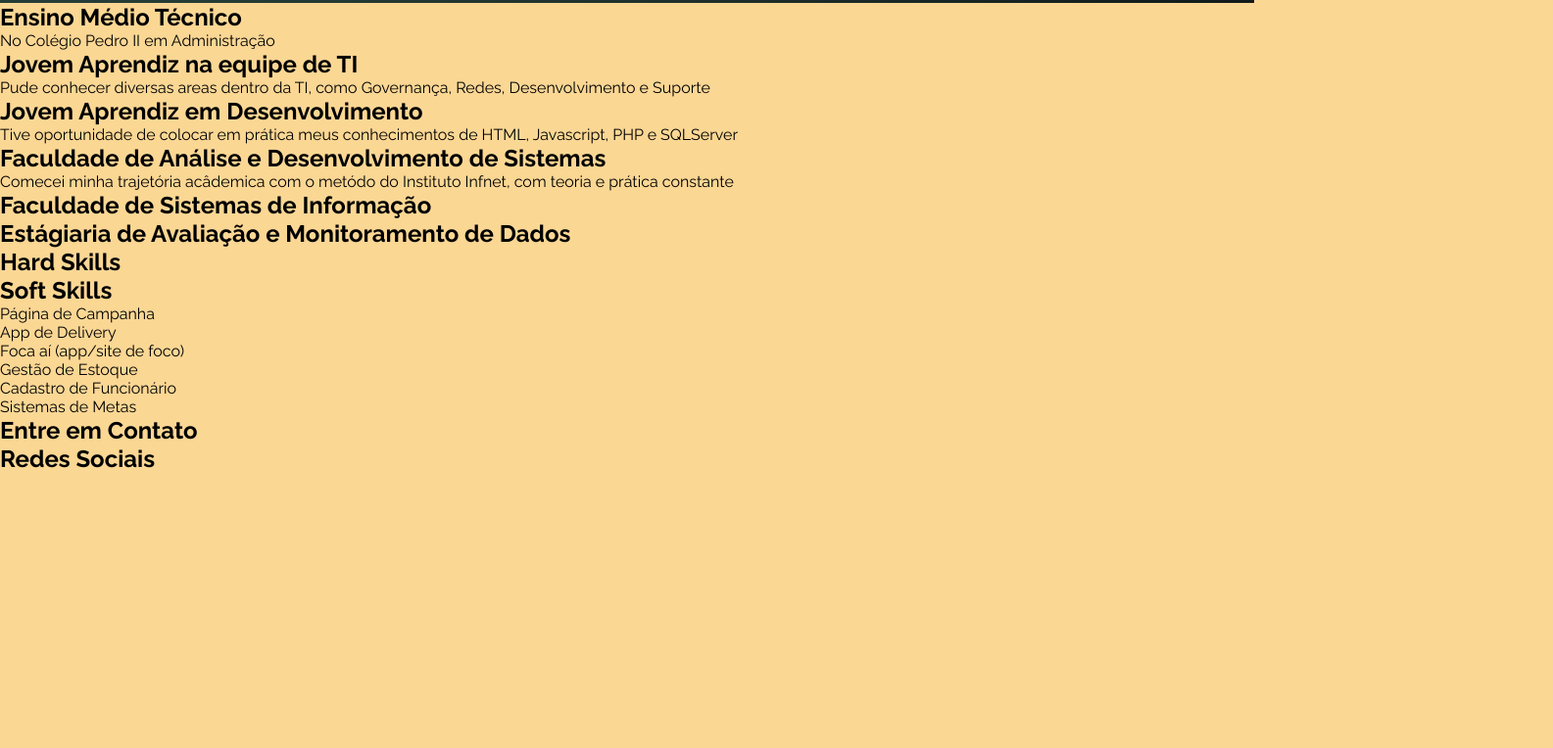
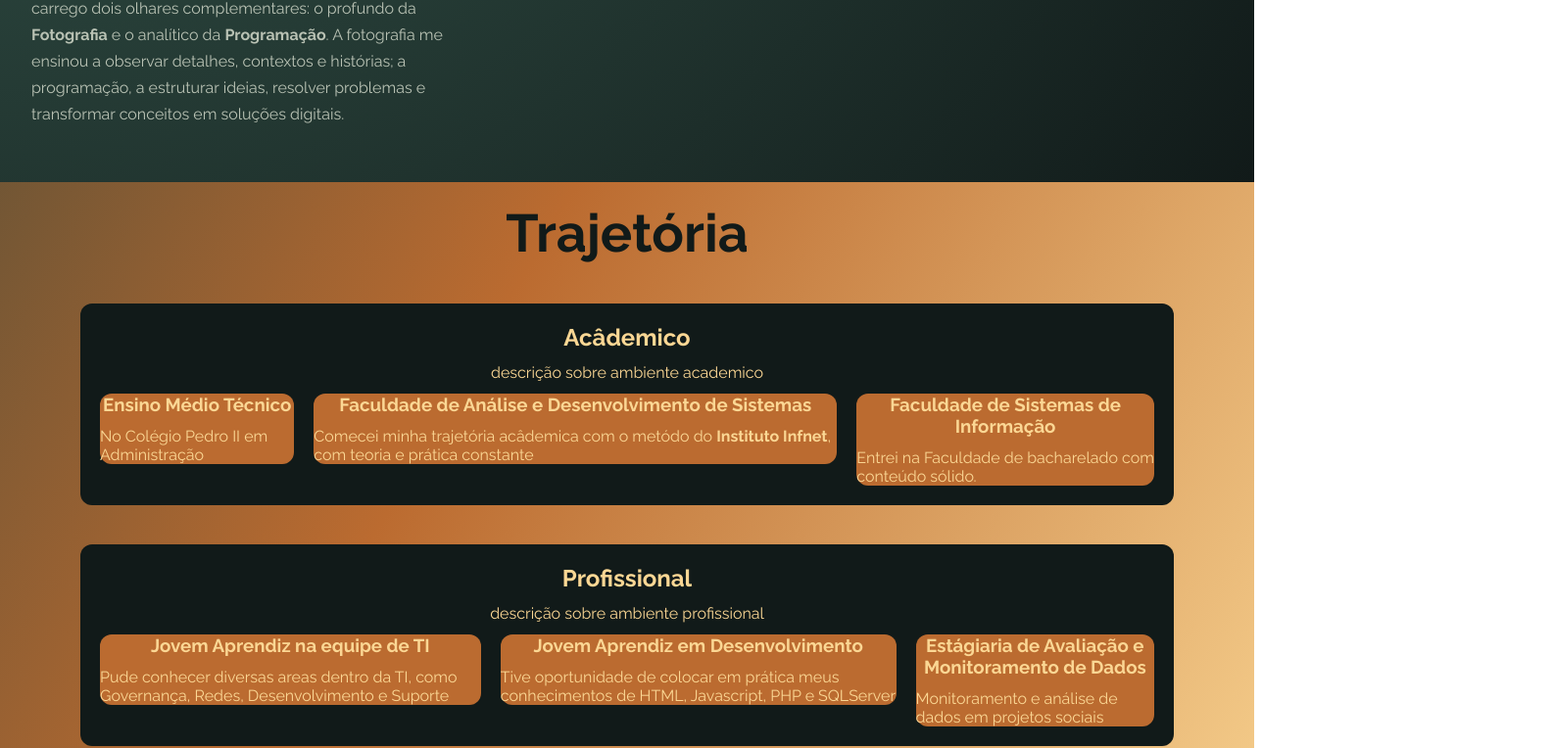
Before and after one commit to gabrielaguedes12/portfolio-moon, a React (Create React App) app: page / in a window 1280 px wide. Shown: the part 853-1617 px from the top of the page at 98% size, 1585 px wide, since content can reach past the window. Before the commit the page ends 1336 px from the top, so only its background shows below. Built offline with nearby package versions, Linux system fonts and the light colour scheme.

Commit message:
trajectory estilizacao

```diff
--- a/src/components/Hero/Hero.jsx
+++ b/src/components/Hero/Hero.jsx
@@ -1,15 +1,21 @@
 import './Hero.scss';
 import imagem from '../../img/perfilGabi.png';
+import { Link } from 'react-router-dom';
 import React from 'react';
 
 export default function Hero() {
     const GitHub = () => {
-        window.location.href = 'https://github.com/gabrielaguedes12';
+        window.open('https://github.com/gabrielaguedes12', '_blank');
     };
 
     return (
         <>
             <section className='hero'>
+                <div className='perfilTexto'>
+                    <h1 className='nomePerfil'>Desenvolvedora Full-Stack</h1>
+                    <h1 className='nomePerfil'>Gabriela Guedes</h1>
+                </div>
+
                 <div className='hero_button'>
                     <button type='button' >
                         <a href="/curriculo/Gabriela_Guedes_Curriculo.pdf" download="Gabriela_Guedes_Curriculo">Currículo</a>
@@ -19,10 +25,10 @@ export default function Hero() {
                     </button>
                 </div>
 
-                <div className='perfilTexto'>
-                    <h1 className='nomePerfil'>Desenvolvedora Full-Stack</h1>
-                    <h1 className='nomePerfil'>Gabriela Guedes</h1>
+                <div className='perfilImagem'>
+                    <img className='perfilGabi' src={imagem} alt="Gabriela Guedes" />
                 </div>
+
                 <div className='descricaoTexto'>
                     <p className='descricaoPerfil'>
                         Para você me conhecer melhor, é necessário saber que carrego dois olhares complementares:
@@ -30,10 +36,6 @@ export default function Hero() {
                         contextos e histórias; a programação, a estruturar ideias, resolver problemas e transformar conceitos em soluções digitais.
                     </p>
                 </div>
-
-                <div className='perfilImagem'>
-                    <img className='perfilGabi' src={imagem} alt="Gabriela Guedes" />
-                </div>
             </section>
         </>
     );
--- a/src/components/Hero/Hero.scss
+++ b/src/components/Hero/Hero.scss
@@ -2,25 +2,20 @@
 @import "../../styles/global.scss";
 
 .hero {
-  display: flex;
-  justify-content: space-between;
-  align-items: center;
   gap: 2.5rem;
   padding: 3.5rem 2rem;
   background: radial-gradient(circle at top left, lighten($moon-dark, 10%), $moon-deep);
-
 
 //textos
 //alinhamento perfil
 .perfilTexto{
  display: flex;
-  align-items: end;
+ flex-direction:column;
+  align-items: center;
 }
 
 //nomes
 .nomePerfil {
-  position: relative;
-  z-index: 2;
   font-size: 54px;
   color: $moon-light;
   letter-spacing: 1px;
@@ -47,6 +42,7 @@
   justify-content: flex-end;
 
 }
+
 //estilo
 .perfilGabi {
   width: 25vw;
@@ -67,6 +63,9 @@
 //alinhamento
 .hero_button {
   display: flex;
+  flex-direction: row;
+  justify-items: end;
+  gap: 10px;
   align-items: end;
   margin: 2%;
   padding: 2%;
--- a/src/components/Trajectory/Trajectory.jsx
+++ b/src/components/Trajectory/Trajectory.jsx
@@ -1,25 +1,47 @@
 import './Trajectory.scss';
 
-export default function Trajectory(){
-    return(
-        <section className='trajectory'>
-            <h2>Ensino Médio Técnico</h2>
-            <p>No Colégio Pedro II em Administração</p>
+export default function Trajectory() {
+    return (
+        <section className='Trajectory'>
+            <h1 className='titulo'>Trajetória</h1>
+            <div className='academico'>
+                <h1 className='titulo_card'>Acâdemico</h1>
+                <p className='descricao_card'>descrição sobre ambiente academico</p>
+                <div className='cardAcademico'>
+                    <div className='ensinoMedio'>
+                        <h3 className='titulo_escolar'>Ensino Médio Técnico</h3>
+                        <p>No Colégio Pedro II em Administração</p>
+                    </div>
+                    <div className='faculdadeInfnet'>
+                        <h3 className='titulo_escolar'>Faculdade de Análise e Desenvolvimento de Sistemas</h3>
+                        <p>Comecei minha trajetória acâdemica com o metódo do <strong>Instituto Infnet</strong>, com teoria e prática constante</p>
+                    </div>
+                    <div className='faculdadeUnisuam'>
+                        <h3 className='titulo_escolar'>Faculdade de Sistemas de Informação</h3>
+                        <p>Entrei na Faculdade de bacharelado com conteúdo sólido.</p>
+                    </div>
+                </div>
+            </div>
 
-            <h2>Jovem Aprendiz na equipe de TI</h2>
-            <p>Pude conhecer diversas areas dentro da TI, como Governança, Redes, Desenvolvimento e Suporte</p>
+            <div className='trabalho'>
+                <h1 className='titulo_card'>Profissional</h1>
+                <p className='descricao_card'>descrição sobre ambiente profissional</p>
+                <div className='cardProfissional'>
+                    <div className='emgepron'>
+                        <h3 className='titulo_profissional'>Jovem Aprendiz na equipe de TI</h3>
+                        <p>Pude conhecer diversas areas dentro da TI, como Governança, Redes, Desenvolvimento e Suporte</p>
+                    </div>
+                    <div className='ntlTecnologia'>
+                        <h3 className='titulo_profissional'>Jovem Aprendiz em Desenvolvimento</h3>
+                        <p>Tive oportunidade de colocar em prática meus conhecimentos de HTML, Javascript, PHP e SQLServer</p>
+                    </div>
+                    <div className='cieds'>
+                        <h3 className='titulo_profissional'>Estágiaria de Avaliação e Monitoramento de Dados</h3>
+                        <p>Monitoramento e análise de dados em projetos sociais</p>
+                    </div>
 
-            <h2>Jovem Aprendiz em Desenvolvimento</h2>
-            <p>Tive oportunidade de colocar em prática meus conhecimentos de HTML, Javascript, PHP e SQLServer</p>
-
-            <h2>Faculdade de Análise e Desenvolvimento de Sistemas</h2>
-            <p>Comecei minha trajetória acâdemica com o metódo do Instituto Infnet, com teoria e prática constante</p>
-
-            <h2>Faculdade de Sistemas de Informação</h2>
-            <p></p>
-
-            <h2>Estágiaria de Avaliação e Monitoramento de Dados</h2>
-            <p></p>
+                </div>
+            </div>
         </section>
     )
 }
--- a/src/components/Trajectory/Trajectory.scss
+++ b/src/components/Trajectory/Trajectory.scss
@@ -0,0 +1,69 @@
+@import "../../styles/variables";
+@import "../../styles/global.scss";
+
+.Trajectory {
+    padding: 20px;
+
+    .titulo {
+        font-size: 54px;
+        text-align: center;
+        color: $moon-deep;
+        margin-bottom: 40px;
+    }
+
+    .academico,
+    .trabalho {
+        background-color: $moon-deep;
+        border-radius: 12px;
+        color: $moon-light;
+        padding: 20px;
+        margin: 0 auto 40px;
+        width: 90%;
+    }
+
+    .titulo_card,
+    .descricao_card,
+    .titulo_escolar,
+    .titulo_profissional
+     {
+        text-align: center;
+        margin-bottom: 12px;
+    }
+
+    //card academico
+    .cardAcademico,
+    .cardProfissional {
+        display: flex;
+        justify-content: space-between;
+        gap: 20px;
+        align-items: stretch;
+    }
+
+    .ensinoMedio,
+    .faculdadeInfnet,
+    .faculdadeUnisuam {
+        background-color: $moon-purple;
+        border-radius: 12px;
+        height: 30%;
+        width: auto;
+
+    }
+
+    .emgepron,
+    .ntlTecnologia,
+    .cieds {
+        background-color: $moon-purple;
+        border-radius: 12px;
+        height: 30%;
+
+
+    }
+
+    @media (max-width: 768px) {
+  .cardAcademico,
+  .cardProfissional {
+    flex-direction: column;
+  }
+}
+
+}
--- a/src/styles/global.scss
+++ b/src/styles/global.scss
@@ -14,6 +14,5 @@ html {
 body {
   font-family: $font-primary;
   background-color: $moon-light;
-  //background: linear-gradient(180deg, #6667AB,#F5D5E0, #7B337E);
-  //background: linear-gradient(180deg, #420D4B, #210635);
+  background: linear-gradient(300deg, #FBD794,#BB6B30, #284139);
 }
```
